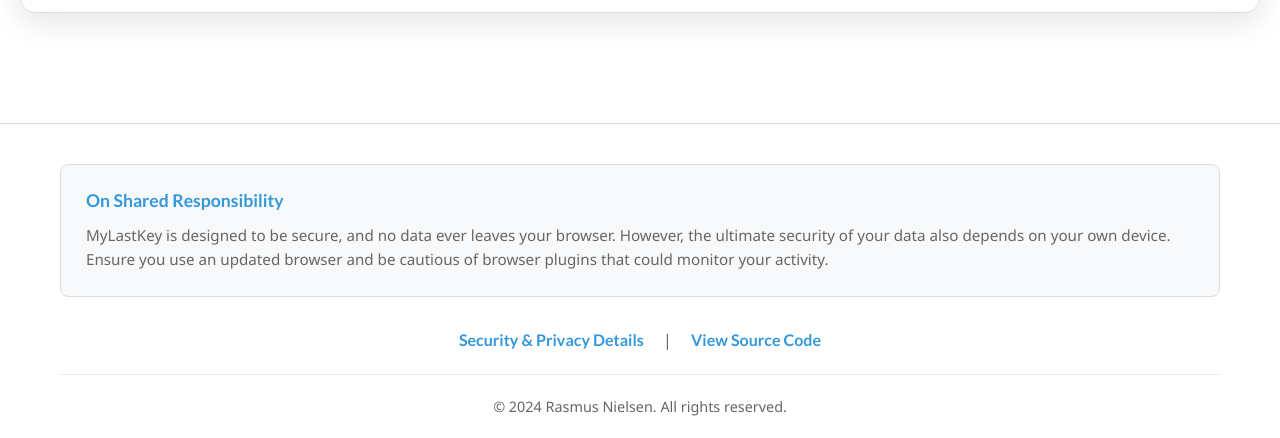
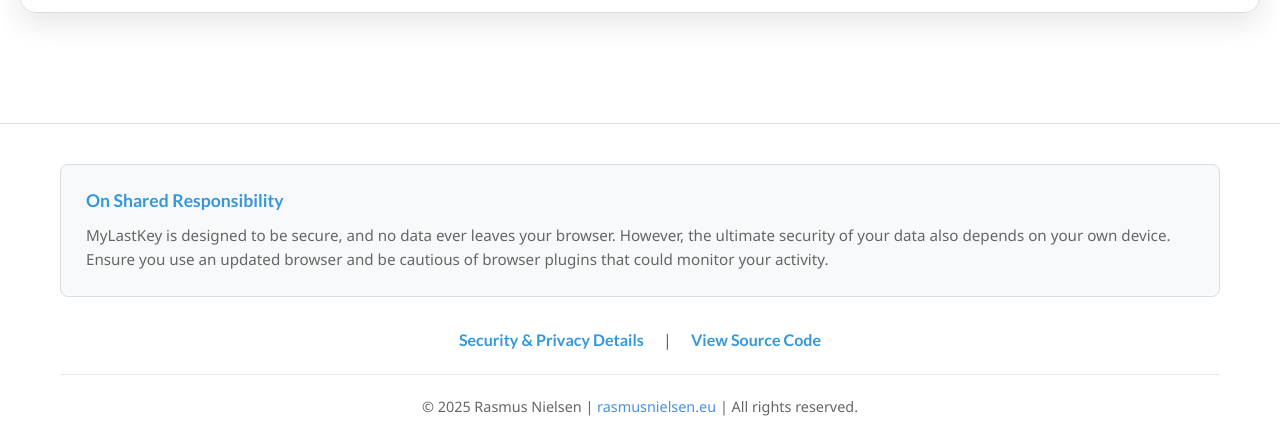
Before and after one commit to rasmusnielsen-eu/MyLastKey, a plain HTML site: page create.html in a window 1280 px wide. Shown: the part 1635-2073 px from the top of the page. Drawn offline with nearby package versions, Linux system fonts and the light colour scheme; a script that the page names is missing.

Commit message:
Opdateret copyright til 2025 og tilføjet rasmusnielsen.eu link + komplet rehaul af README med moderne design og opdateret indhold

```diff
--- a/create.html
+++ b/create.html
@@ -1565,7 +1565,7 @@
                 <a href="https://github.com/rasmusnielsen-eu/MyLastKey" target="_blank">View Source Code</a>
             </div>
             <div class="footer-copyright">
-                <p>&copy; 2024 Rasmus Nielsen. All rights reserved.</p>
+                <p>&copy; 2025 Rasmus Nielsen | <a href="https://rasmusnielsen.eu" target="_blank">rasmusnielsen.eu</a> | All rights reserved.</p>
             </div>
         </div>
     </footer>
```
Also changed, not shown: index.html (+1 -1 lines), security.html (+1 -1 lines), 1 other file.
